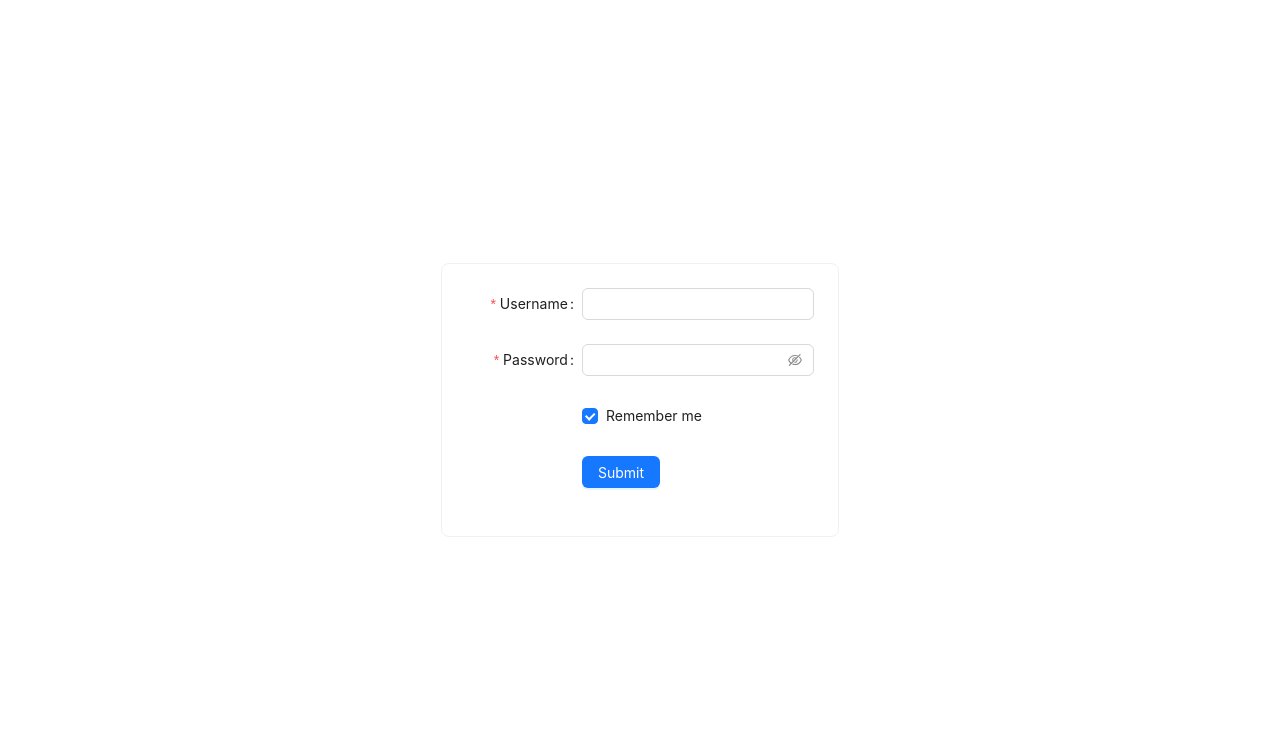
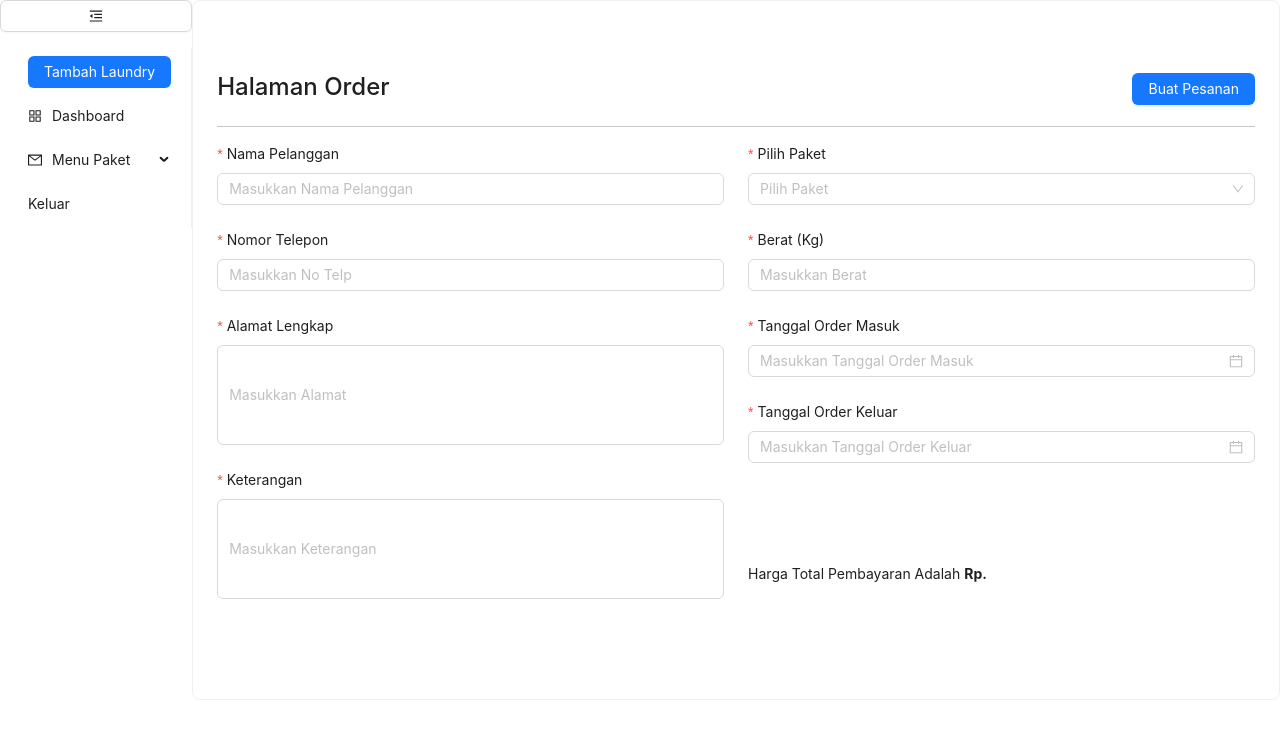
Before and after one commit to mhrdwan/WebPanelLaundry, a React (Create React App) app: page /order in a window 1280 px wide. Before the commit this address led to /login. Shown: the top 738 px of the page. Built offline with nearby package versions, Linux system fonts and the light colour scheme.

Commit message:
form order

```diff
--- a/src/App.js
+++ b/src/App.js
@@ -6,6 +6,7 @@ import PrivateRoute from './Page/PrivateRoute';
 import NavbarSide from './NavbarSide/NavbarSide';
 import Paket from './Page/Paket';
 import Promo from './Page/Promo';
+import OrderLaundry from './Component/OrderLaundry';
 
 function MainContent() {
   const location = useLocation();
@@ -24,6 +25,7 @@ function MainContent() {
         <Route path="/login" element={<Login />} />
         <Route path="/paket" element={<Paket />} />
         <Route path="/promo" element={<Promo />} />
+        <Route path="/order" element={<OrderLaundry />} />
         <Route path="/dashboard" element={<PrivateRoute><Dashboard /></PrivateRoute>} />
         <Route path="*" element={<Navigate to="/dashboard" replace />} />
       </Routes>
--- a/src/Component/Login.js
+++ b/src/Component/Login.js
@@ -28,6 +28,8 @@ function Login() {
         <>
             <Row style={{ minHeight: '100vh', display: 'flex', alignItems: 'center', justifyContent: 'center' }}>
                 <Col sm>
+                    <div className='card-login'>
+
                         <Card>
                             <Form
                                 name="basic"
@@ -96,6 +98,8 @@ function Login() {
                                 </Form.Item>
                             </Form>
                         </Card>
+                    </div>
+
                 </Col>
             </Row>
 
--- /dev/null
+++ b/src/Component/OrderLaundry.js
@@ -0,0 +1,187 @@
+import React from 'react'
+import PageWrapper from './PageWrapper'
+import { Col, Row } from 'react-bootstrap'
+import { Button, Input, Form, Select, DatePicker , Alert } from 'antd'
+
+function OrderLaundry() {
+    const [form] = Form.useForm();
+
+    const onFinish = (values) => {
+        console.log('Success:', values);
+        <Alert message="Order Dibuat" type="success" showIcon />
+    };
+
+    const onFinishFailed = (errorInfo) => {
+        console.log('Failed:', errorInfo);
+        <Alert message="Error Pembuatan Order" type="error" showIcon />
+    };
+
+    const handleOrder = () => {
+        form
+            .validateFields()
+            .then(values => {
+                console.log('Received values of form: ', values);
+            })
+            .catch(info => {
+                console.log('Failed:', info);
+            });
+    };
+
+    return (
+        <div>
+            <PageWrapper>
+                <Row>
+                    <Col sm={8}>
+                        <h4>Halaman Order</h4>
+                    </Col>
+                    <Col sm={4} className="d-flex justify-content-end">
+                        <Button onClick={handleOrder} type='primary'>Buat Pesanan</Button>
+                    </Col>
+                </Row>
+                <hr />
+                <Row>
+                    <Form
+                        layout='vertical'
+                        form={form}
+                        name="basic"
+                        labelCol={{ span: 8 }}
+                        wrapperCol={{ span: 24 }}
+                        initialValues={{ remember: true }}
+                        onFinish={onFinish}
+                        onFinishFailed={onFinishFailed}
+                        autoComplete="off"
+                    >
+                        <Row>
+                            <Col sm={6}>
+                                <Form.Item
+                                    label="Nama Pelanggan"
+                                    name="nama"
+                                    rules={[
+                                        {
+                                            required: true,
+                                            message: 'Masukkan Nama Pelanggan!',
+                                        },
+                                    ]}
+                                >
+                                    <Input type='text' placeholder='Masukkan Nama Pelanggan' />
+                                </Form.Item>
+                                <Form.Item
+                                    label="Nomor Telepon"
+                                    name="notelp"
+                                    rules={[
+                                        {
+                                            required: true,
+                                            message: 'Masukkan No Telpon!',
+                                        },
+                                    ]}
+                                >
+                                    <Input type='number' placeholder='Masukkan No Telp' />
+                                </Form.Item>
+                                <Form.Item
+                                    label="Alamat Lengkap"
+                                    name="alamat"
+                                    rules={[
+                                        {
+                                            required: true,
+                                            message: 'Masukkan Alamat Lengkap!',
+                                        },
+                                    ]}
+                                >
+                                    <Input type='text'
+                                        style={{ height: "100px" }}
+                                        placeholder='Masukkan Alamat' />
+                                </Form.Item>
+                                <Form.Item
+                                    label="Keterangan"
+                                    name="keterangan"
+                                    rules={[
+                                        {
+                                            required: true,
+                                            message: 'Masukkan Keterangan!',
+                                        },
+                                    ]}
+                                >
+                                    <Input
+                                        style={{ width: "100%", height: "100px" }}
+                                        placeholder="Masukkan Keterangan"
+                                    />
+                                </Form.Item>
+                            </Col>
+                            <Col sm={6}>
+                                <Form.Item
+                                    label="Pilih Paket"
+                                    name="paket"
+                                    rules={[
+                                        {
+                                            required: true,
+                                            message: 'Masukkan Jenis Paket!',
+                                        },
+                                    ]}
+                                >
+                                    <Select
+                                        placeholder="Pilih Paket"
+                                    />
+                                </Form.Item>
+                                <Form.Item
+                                    label="Berat (Kg)"
+                                    name="berat"
+                                    rules={[
+                                        {
+                                            required: true,
+                                            message: 'Masukkan Berat!',
+                                        },
+                                    ]}
+                                >
+                                    <Input
+                                        placeholder="Masukkan Berat"
+                                    />
+                                </Form.Item>
+                                <Form.Item
+                                    label="Tanggal Order Masuk"
+                                    name="tanggalmasuk"
+                                    rules={[
+                                        {
+                                            required: true,
+                                            message: 'Masukkan Tanggal Order Masuk!',
+                                        },
+                                    ]}
+                                >
+                                    <DatePicker
+                                        style={{ width: "100%" }}
+                                        placeholder="Masukkan Tanggal Order Masuk"
+                                    />
+                                </Form.Item>
+                                <Form.Item
+                                    label="Tanggal Order Keluar"
+                                    name="tanggalkeluar"
+                                    rules={[
+                                        {
+                                            required: true,
+                                            message: 'Masukkan Tanggal Order Keluar',
+                                        },
+                                    ]}
+                                >
+                                    <DatePicker
+                                        style={{ width: "100%" }}
+                                        placeholder="Masukkan Tanggal Order Keluar"
+                                    />
+                                </Form.Item>
+                                <Form.Item
+                                style={{marginTop:100}}
+                                    name="total"
+
+                                >
+                                    <p>Harga Total Pembayaran Adalah <span><b>Rp.</b></span></p>
+                                </Form.Item>
+
+                            </Col>
+                        </Row>
+
+                    </Form>
+                </Row>
+            </PageWrapper>
+        </div>
+    )
+}
+
+export default OrderLaundry
--- a/src/Component/PageWrapper.js
+++ b/src/Component/PageWrapper.js
@@ -1,11 +1,15 @@
-import { Card, Row, Col } from 'antd';
+import { Card } from 'antd';
+import { Col, Row } from 'react-bootstrap';
 
 function PageWrapper({ children }) {
     return (
         <Row>
-            <Col>
+            <Col sm={12}>
                 <Card style={{ width: '100%', height: '700px', overflow: 'auto', marginRight: "700px" }}>
-                    {children}
+                    <div className='mt-5'>
+                        {children}
+
+                    </div>
                 </Card>
             </Col>
         </Row>
--- a/src/NavbarSide/NavbarSide.js
+++ b/src/NavbarSide/NavbarSide.js
@@ -13,12 +13,15 @@ const NavbarSide = () => {
   };
 
   const onClick = (e) => {
+    console.log(e);
     if (e.key === "dashboard") {
       navigate("/dashboard");
     } else if (e.key === "paket") {
       navigate("/paket");
     } else if (e.key === "promo") {
       navigate("/promo");
+    } else if (e.key === "order") {
+      navigate("/order");
     } else if (e.key === "keluar") {
       localStorage.removeItem("role")
       navigate("/login");
@@ -33,6 +36,7 @@ const NavbarSide = () => {
       >
         {collapsed ? <MenuUnfoldOutlined /> : <MenuFoldOutlined />}
       </Button>
+
       <Menu
         onClick={onClick}
         defaultSelectedKeys={['1']}
@@ -41,6 +45,11 @@ const NavbarSide = () => {
         inlineCollapsed={collapsed}
         itemIcon={null}
       >
+         <Menu.Item key="order">
+        <Button type='primary' className="d-flex justify-content-center align-items-center" style={{ margin: "auto", display: 'flex', flexDirection: 'column' }}>
+          Tambah Laundry
+        </Button>
+        </Menu.Item>
         <Menu.Item icon={<AppstoreOutlined />} key="dashboard">Dashboard</Menu.Item>
         <SubMenu key="sub1" icon={<MailOutlined />} title="Menu Paket">
           <Menu.Item key="promo">Promo</Menu.Item>
--- a/src/Page/Dashboard.js
+++ b/src/Page/Dashboard.js
@@ -23,6 +23,10 @@ function Dashboard() {
       title: 'Tags',
       key: 'tags',
       dataIndex: 'tags',
+      sorter: {
+        compare: (a, b) => a.tags.join('').localeCompare(b.tags.join('')),
+        multiple: 1,
+      },
       render: (_, { tags }) => (
         <>
           {tags.map((tag) => {
@@ -72,10 +76,14 @@ function Dashboard() {
       tags: ['Sudah Bayar'],
     },
   ];
+  const onChange = (pagination, filters, sorter, extra) => {
+    console.log('params', pagination, filters, sorter, extra);
+  };
   return (
     <div>
       <PageWrapper>
         <Table columns={columns} dataSource={data}
+        onChange={onChange}
         />
       </PageWrapper>
 
--- a/src/Page/Paket.js
+++ b/src/Page/Paket.js
@@ -7,7 +7,7 @@ function Paket() {
     return (
         <div>
             <PageWrapper>
-                <h1>Paket</h1>
+                <h5>Paket</h5>
             </PageWrapper>
 
         </div>
--- a/src/index.js
+++ b/src/index.js
@@ -3,6 +3,7 @@ import ReactDOM from 'react-dom/client';
 import './index.css';
 import App from './App';
 import reportWebVitals from './reportWebVitals';
+import 'bootstrap/dist/css/bootstrap.min.css';
 
 const root = ReactDOM.createRoot(document.getElementById('root'));
 root.render(
```
Lines whose indentation alone changed are shown as unchanged.
